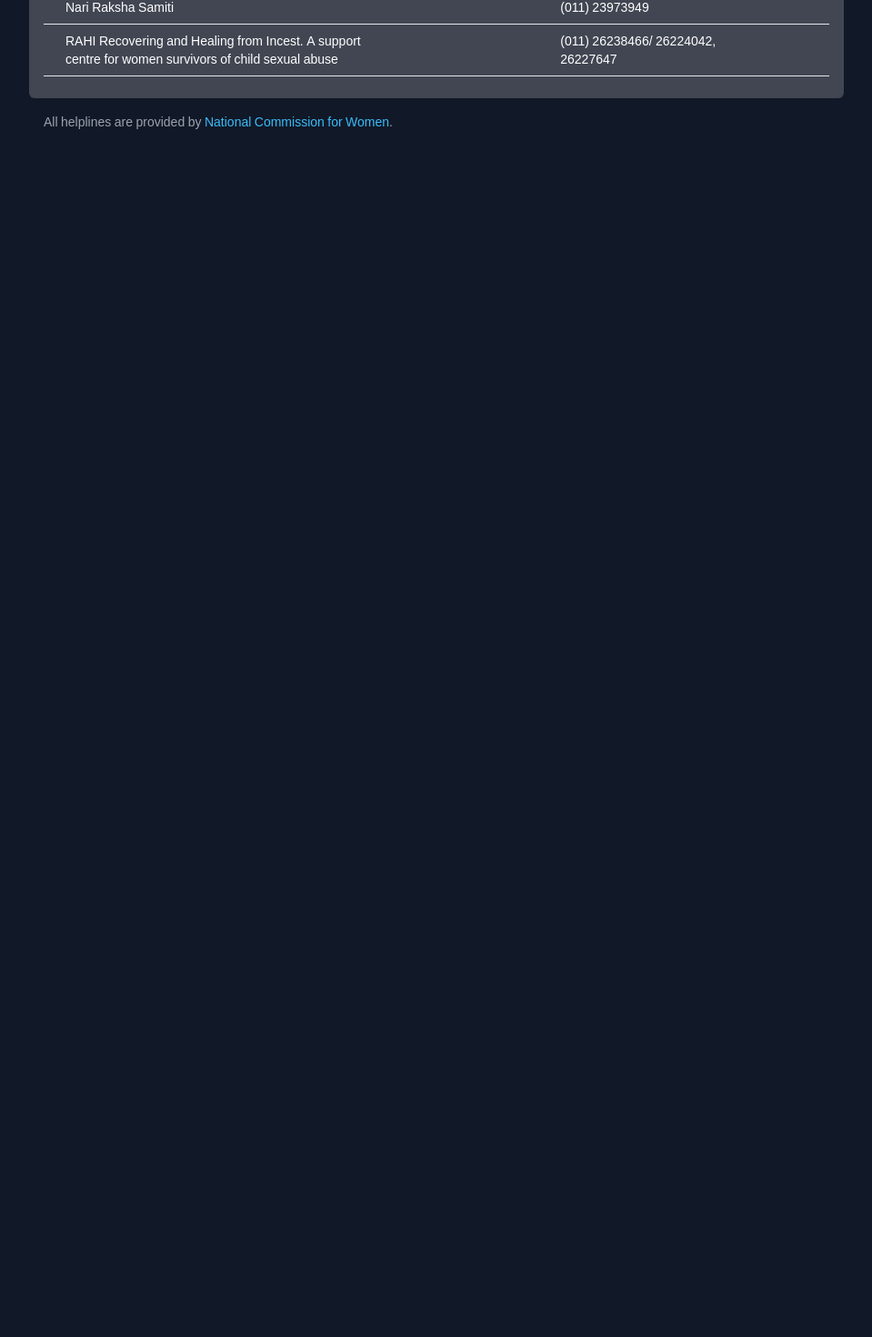
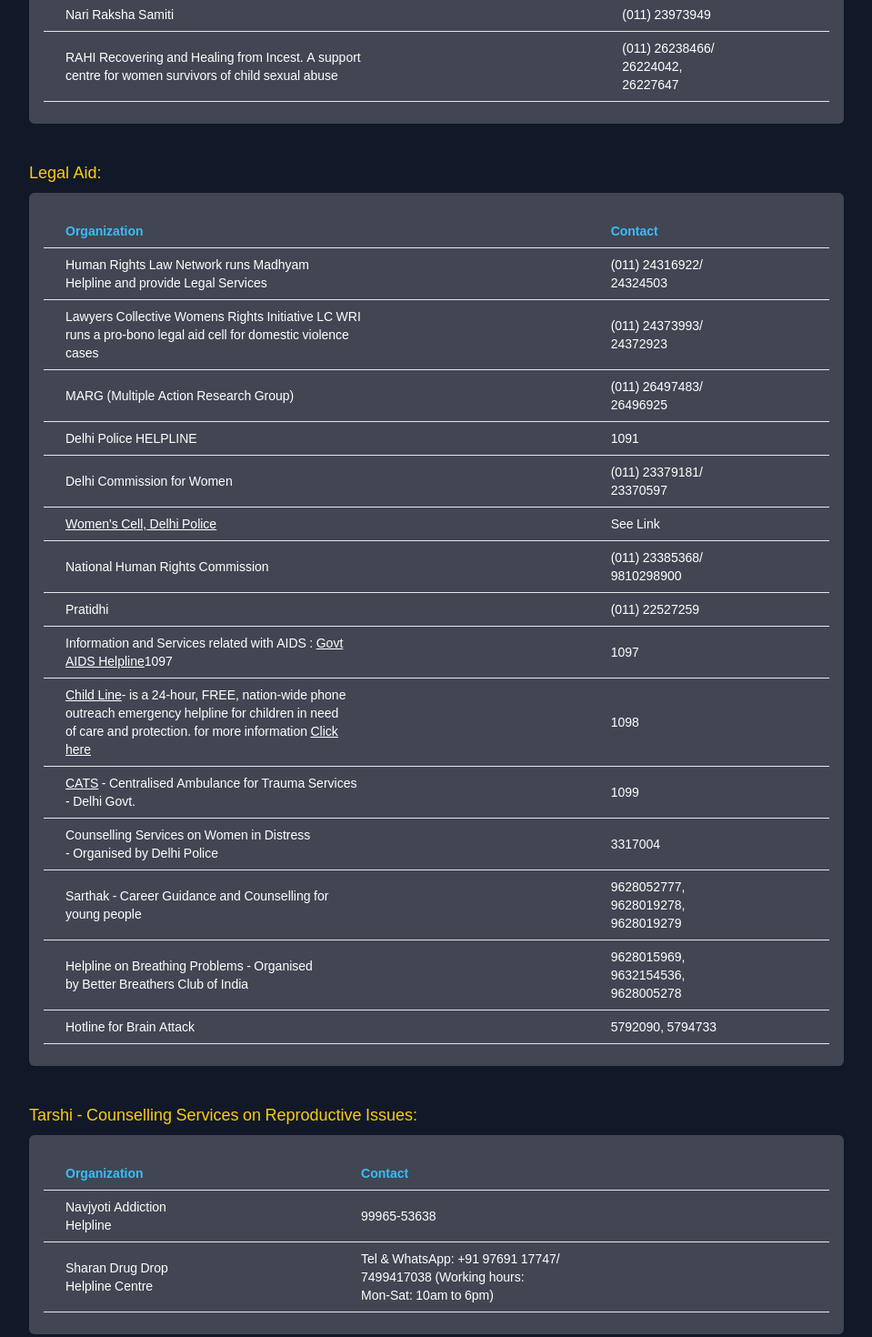
Before and after one commit to sumitpanwar10/SpeakHerMind, a Next.js app: page /help in a window 1280 px wide. Shown: the part 871-2341 px from the top of the page at 91% size, without its empty margins (160-1119 px from the left). Before the commit the page ends 1111 px from the top, so only its background shows below. Built offline with nearby package versions, Linux system fonts and the light colour scheme; no server answers.

Commit message:
all helplines added.

```diff
--- a/app/AddComment.tsx
+++ b/app/AddComment.tsx
@@ -26,7 +26,7 @@
                 setTitle("")
                 setIsDisabled(false)
                 queryClient.invalidateQueries(['detail-post'])
-                toast.success("Comment is added", {id : commentToastId})
+                toast.success("Comment added.", {id : commentToastId})
             },
             onError: (error)=>{
                 console.log(error)
--- a/app/help/page.tsx
+++ b/app/help/page.tsx
@@ -5,8 +5,8 @@
     return (
         <div className="mb-20">
             <h1 className="text-2xl font-bold text-white text-center py-4">Helplines</h1>
-            <hr className="h-px  bg-gray-200 border-0 dark:bg-gray-700"></hr>
-            <h2 className="text-lg text-yellow-400 pt-8 pb-2">
+            <hr className="h-px  bg-gray-600 border-0"></hr>
+            <h2 className="text-lg text-yellow-400 pt-10 pb-2">
                 For women in distress:
             </h2>
             <div className="flex flex-col bg-white/20 rounded-md p-4">
@@ -18,7 +18,7 @@
                                 <thead className="border-b font-medium text-sky-400">
                                     <tr>
 
-                                        <th scope="col" className="px-6 py-2 text-left">Organisation</th>
+                                        <th scope="col" className="px-6 py-2 text-left">Organization</th>
                                         <th scope="col" className="px-6 py-2 text-left">Contact</th>
 
                                     </tr>
@@ -74,9 +74,127 @@
                                     </tr>
                                     <tr className="border-b">
                                         <td className="whitespace-nowrap px-6 py-2 text-left">RAHI Recovering and Healing from Incest. A support<br></br>centre for women survivors of child sexual abuse</td>
-                                        <td className="whitespace-nowrap px-6 py-2 text-left">(011) 26238466/ 26224042,<br></br>26227647</td>
+                                        <td className="whitespace-nowrap px-6 py-2 text-left">(011) 26238466/<br></br>26224042,<br></br>26227647</td>
                                     </tr>
                                     </tbody>
+                            </table>
+                        </div>
+                    </div>
+                </div>
+            </div>
+
+            <h2 className="text-lg text-yellow-400 pt-10 pb-2">
+                Legal Aid:
+            </h2>
+            <div className="flex flex-col bg-white/20 rounded-md p-4">
+                <div className="overflow-x-auto sm:-mx-6 lg:-mx-8">
+                    <div className="inline-block min-w-full py-2 sm:px-6 lg:px-8">
+                        <div className="overflow-hidden">
+
+                            <table className="min-w-full text-center text-sm font-light">
+                                <thead className="border-b font-medium text-sky-400">
+                                    <tr>
+
+                                        <th scope="col" className="px-6 py-2 text-left">Organization</th>
+                                        <th scope="col" className="px-6 py-2 text-left">Contact</th>
+
+                                    </tr>
+                                </thead>
+                                <tbody className="text-white">
+                                    <tr className="border-b">
+                                        <td className="whitespace-nowrap px-6 py-2 text-left">Human Rights Law Network runs Madhyam<br></br>Helpline and provide Legal Services</td>
+                                        <td className="whitespace-nowrap px-6 py-2 text-left">(011) 24316922/<br></br>24324503</td>
+                                    </tr>
+                                    <tr className="border-b">
+                                        <td className="whitespace-nowrap px-6 py-2 text-left">Lawyers Collective Womens Rights Initiative LC WRI<br></br>runs a pro-bono legal aid cell for domestic violence<br></br>cases</td>
+                                        <td className="whitespace-nowrap px-6 py-2 text-left">(011) 24373993/<br></br>24372923</td>
+                                    </tr>
+                                    <tr className="border-b">
+                                        <td className="whitespace-nowrap px-6 py-2 text-left">MARG (Multiple Action Research Group)</td>
+                                        <td className="whitespace-nowrap px-6 py-2 text-left">(011) 26497483/<br></br>26496925</td>
+                                    </tr>
+                                    <tr className="border-b">
+                                        <td className="whitespace-nowrap px-6 py-2 text-left">Delhi Police HELPLINE</td>
+                                        <td className="whitespace-nowrap px-6 py-2 text-left">1091</td>
+                                    </tr>
+                                    <tr className="border-b">
+                                        <td className="whitespace-nowrap px-6 py-2 text-left">Delhi Commission for Women</td>
+                                        <td className="whitespace-nowrap px-6 py-2 text-left">(011) 23379181/<br></br>23370597</td>
+                                    </tr>
+                                    <tr className="border-b">
+                                        <td className="whitespace-nowrap px-6 py-2 text-left"><Link className=" text-decoration-line: underline" href="https://www.delhipolice.nic.in/helpline/woman%20help%20line.pdf" target="_blank">Women's Cell, Delhi Police</Link></td>
+                                        <td className="whitespace-nowrap px-6 py-2 text-left">See Link</td>
+                                    </tr>
+                                    <tr className="border-b">
+                                        <td className="whitespace-nowrap px-6 py-2 text-left">National Human Rights Commission</td>
+                                        <td className="whitespace-nowrap px-6 py-2 text-left">(011) 23385368/<br></br>9810298900</td>
+                                    </tr>
+                                    <tr className="border-b">
+                                        <td className="whitespace-nowrap px-6 py-2 text-left">Pratidhi</td>
+                                        <td className="whitespace-nowrap px-6 py-2 text-left">(011) 22527259</td>
+                                    </tr>
+                                    <tr className="border-b">
+                                        <td className="whitespace-nowrap px-6 py-2 text-left">Information and Services related with AIDS : <Link className=" text-decoration-line: underline" href="http://naco.gov.in/hotlines-helplines" target="_blank">Govt<br></br>AIDS Helpline</Link>1097</td>
+                                        <td className="whitespace-nowrap px-6 py-2 text-left">1097</td>
+                                    </tr>
+                                    <tr className="border-b">
+                                        <td className="whitespace-nowrap px-6 py-2 text-left"><Link className=" text-decoration-line: underline" href="http://www.childlineindia.org.in/" target="_blank">Child Line</Link>- is a 24-hour, FREE, nation-wide phone<br></br>outreach emergency helpline for children in need<br></br>of care and protection. for more information <Link className=" text-decoration-line: underline" href="http://www.childlineindia.org.in/" target="_blank">Click<br></br>here</Link></td>
+                                        <td className="whitespace-nowrap px-6 py-2 text-left">1098</td>
+                                    </tr>
+                                    <tr className="border-b">
+                                        <td className="whitespace-nowrap px-6 py-2 text-left"><Link className=" text-decoration-line: underline" href="http://web.delhi.gov.in/wps/wcm/connect/DOIT_CATS/cats/home" target="_blank">CATS</Link> - Centralised Ambulance for Trauma Services<br></br>- Delhi Govt.</td>
+                                        <td className="whitespace-nowrap px-6 py-2 text-left">1099</td>
+                                    </tr>
+                                    <tr className="border-b">
+                                        <td className="whitespace-nowrap px-6 py-2 text-left">Counselling Services on Women in Distress<br></br>- Organised by Delhi Police</td>
+                                        <td className="whitespace-nowrap px-6 py-2 text-left">3317004</td>
+                                    </tr>
+                                    <tr className="border-b">
+                                        <td className="whitespace-nowrap px-6 py-2 text-left">Sarthak - Career Guidance and Counselling for<br></br>young people</td>
+                                        <td className="whitespace-nowrap px-6 py-2 text-left">9628052777,<br></br>9628019278,<br></br>9628019279</td>
+                                    </tr>
+                                    <tr className="border-b">
+                                        <td className="whitespace-nowrap px-6 py-2 text-left">Helpline on Breathing Problems - Organised<br></br>by Better Breathers Club of India</td>
+                                        <td className="whitespace-nowrap px-6 py-2 text-left">9628015969,<br></br>9632154536,<br></br>9628005278</td>
+                                    </tr>
+                                    <tr className="border-b">
+                                        <td className="whitespace-nowrap px-6 py-2 text-left">Hotline for Brain Attack</td>
+                                        <td className="whitespace-nowrap px-6 py-2 text-left">5792090, 5794733</td>
+                                    </tr>
+                                </tbody>
+                            </table>
+                        </div>
+                    </div>
+                </div>
+            </div>
+
+            <h2 className="text-lg text-yellow-400 pt-10 pb-2">
+                Tarshi - Counselling Services on Reproductive Issues:
+            </h2>
+            <div className="flex flex-col bg-white/20 rounded-md p-4">
+                <div className="overflow-x-auto sm:-mx-6 lg:-mx-8">
+                    <div className="inline-block min-w-full py-2 sm:px-6 lg:px-8">
+                        <div className="overflow-hidden">
+
+                            <table className="min-w-full text-center text-sm font-light">
+                                <thead className="border-b font-medium text-sky-400">
+                                    <tr>
+
+                                        <th scope="col" className="px-6 py-2 text-left">Organization</th>
+                                        <th scope="col" className="px-6 py-2 text-left">Contact</th>
+
+                                    </tr>
+                                </thead>
+                                <tbody className="text-white">
+                                    <tr className="border-b">
+                                        <td className="whitespace-nowrap px-6 py-2 text-left">Navjyoti Addiction<br></br>Helpline</td>
+                                        <td className="whitespace-nowrap px-6 py-2 text-left">99965-53638</td>
+                                    </tr>
+                                    <tr className="border-b">
+                                        <td className="whitespace-nowrap px-6 py-2 text-left">Sharan Drug Drop<br></br>Helpline Centre</td>
+                                        <td className="whitespace-nowrap px-6 py-2 text-left">Tel & WhatsApp: +91 97691 17747/<br></br> 7499417038 <span>&#40;</span>Working hours:<br></br>Mon-Sat: 10am to 6pm<span>&#41;</span></td>
+                                    </tr>
+                                </tbody>
                             </table>
                         </div>
                     </div>
```
